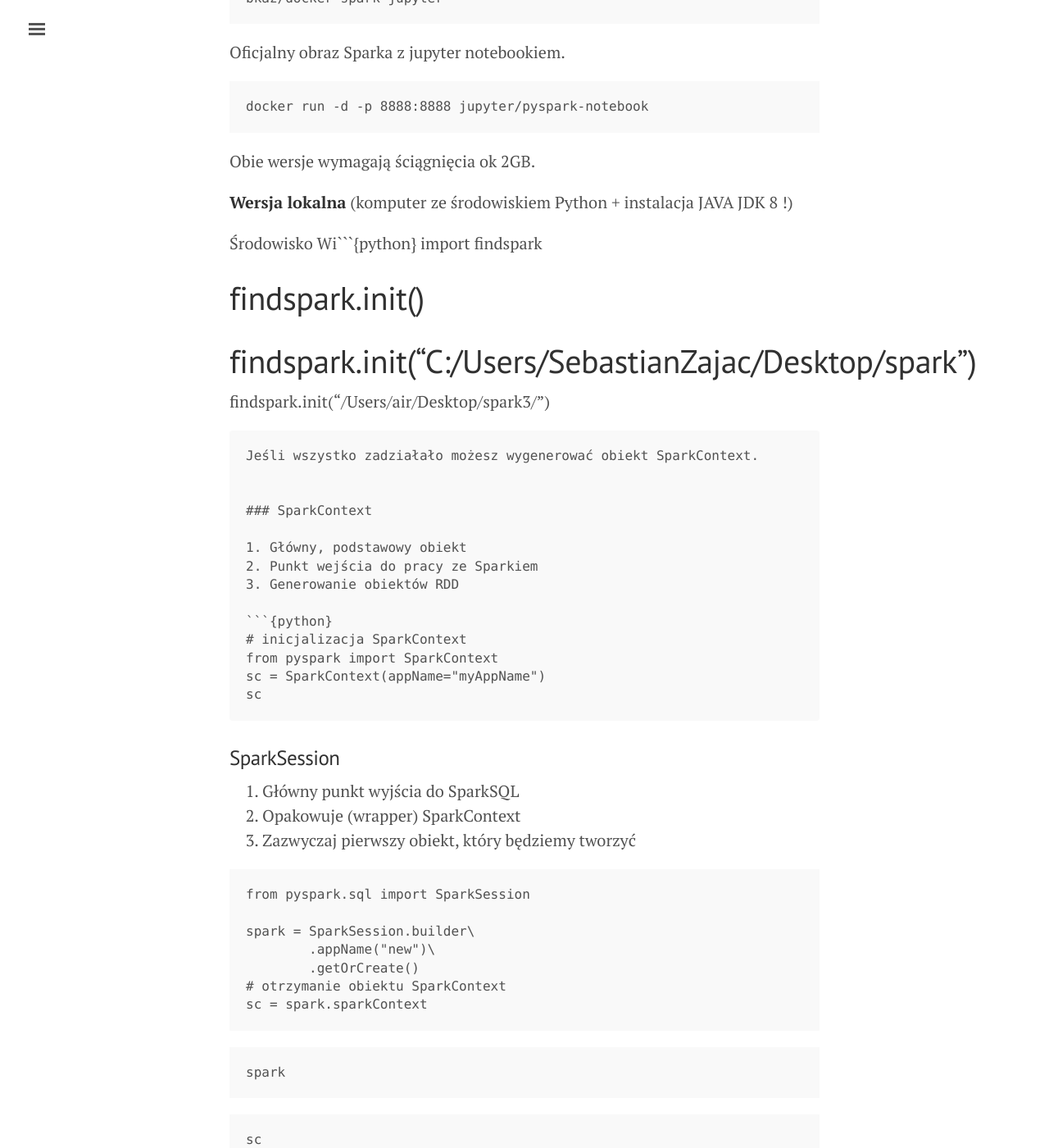
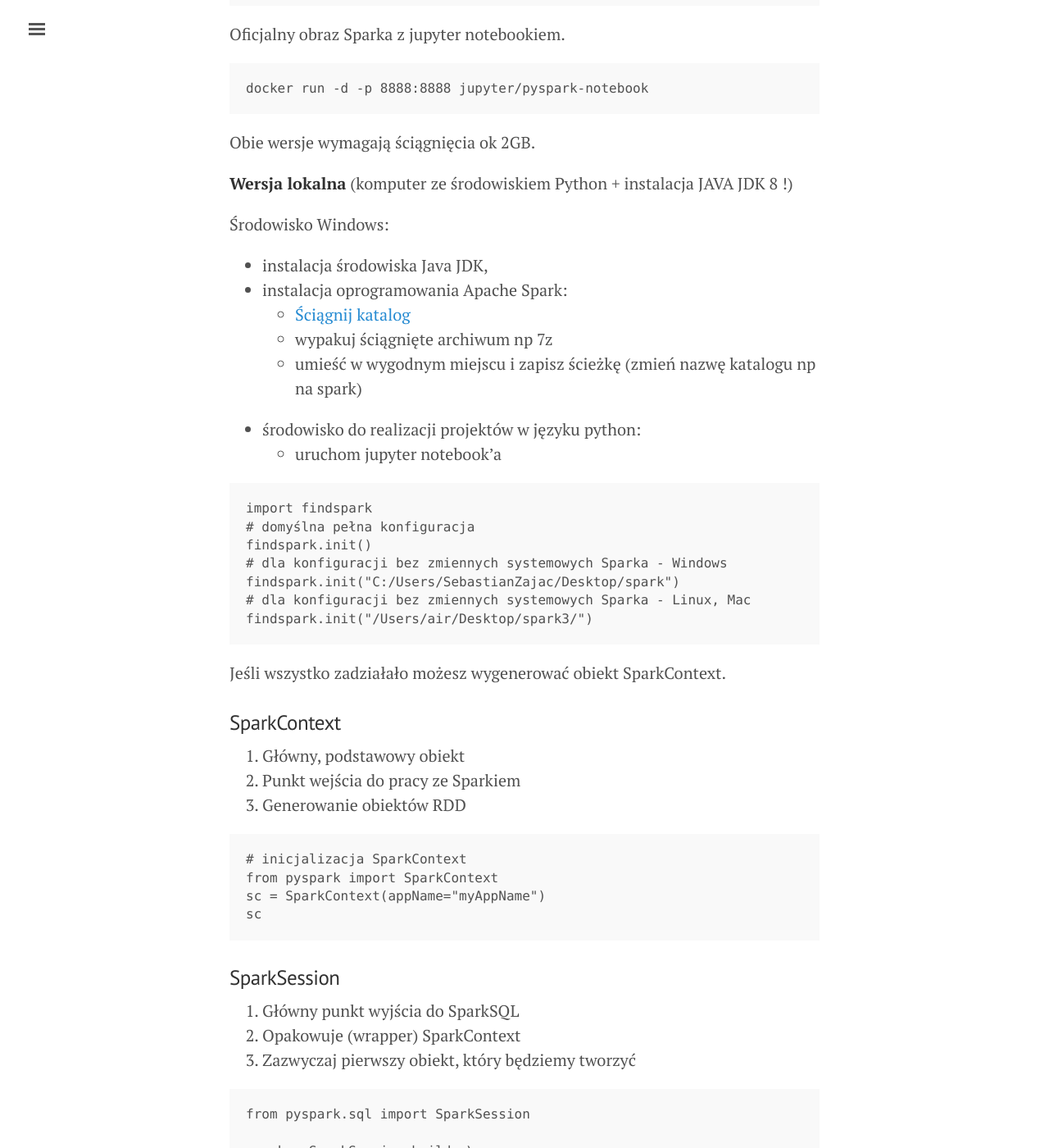
Before and after one commit to sebkaz-teaching/RealTime, a Jekyll site: the page built from cw4.md, in a window 1280 px wide and 1400 px high, scrolled down 3894 px. Shown: the whole window at 82% size. Built offline with Jekyll 4.4.1, drawn with Linux system fonts in a browser that asks for light colours; a script that is not in the unit is left out; some of the changed text lies outside the part shown.

Commit message:
cw 4 poprawa

````diff
--- a/cw4.md
+++ b/cw4.md
@@ -92,10 +92,23 @@ Obie wersje wymagają ściągnięcia ok 2GB.
 
 **Wersja lokalna** (komputer ze środowiskiem Python + instalacja JAVA JDK 8 !)
 
-Środowisko Wi```{python}
+Środowisko Windows:
+- instalacja środowiska Java JDK,
+- instalacja oprogramowania Apache Spark:
+    - [Ściągnij katalog](https://www.apache.org/dyn/closer.lua/spark/spark-3.1.1/spark-3.1.1-bin-hadoop2.7.tgz)
+    - wypakuj ściągnięte archiwum np 7z
+    - umieść w wygodnym miejscu i zapisz ścieżkę (zmień nazwę katalogu np na spark)
+- środowisko do realizacji projektów w języku python:
+    - uruchom jupyter notebook'a
+
+
+```{python}
 import findspark
-# findspark.init()
-# findspark.init("C:/Users/SebastianZajac/Desktop/spark")
+# domyślna pełna konfiguracja
+findspark.init()
+# dla konfiguracji bez zmiennych systemowych Sparka - Windows
+findspark.init("C:/Users/SebastianZajac/Desktop/spark")
+# dla konfiguracji bez zmiennych systemowych Sparka - Linux, Mac
 findspark.init("/Users/air/Desktop/spark3/")
 ```
 Jeśli wszystko zadziałało możesz wygenerować obiekt SparkContext.
@@ -126,6 +139,9 @@ from pyspark.sql import SparkSession
 spark = SparkSession.builder\
         .appName("new")\
         .getOrCreate()
+```
+Posiadając obiekt `SparkSession` możesz odtworzyc obiekt SparkContext.
+```python
 # otrzymanie obiektu SparkContext
 sc = spark.sparkContext
 ```
@@ -444,11 +460,4 @@
 adultDF.write.saveAsTable("adult")
 newAdult = spark.sql("select age, education, sex from adult2 where age > 50")
 newAdult.show(3)
-```ndows:
-- instalacja środowiska Java JDK,
-- instalacja oprogramowania Apache Spark:
-    - [Ściągnij katalog](https://www.apache.org/dyn/closer.lua/spark/spark-3.1.1/spark-3.1.1-bin-hadoop2.7.tgz)
-    - wypakuj ściągnięte archiwum np 7z
-    - umieść w wygodnym miejscu i zapisz ścieżkę (zmień nazwę katalogu np na spark)
-- środowisko do realizacji projektów w języku python:
-    - uruchom jupyter notebook'a
+```
--- a/egzamin.md
+++ b/egzamin.md
@@ -25,3 +25,10 @@ title: Egzamin - zagadnienia
 18. Transformers sklearn - własne klasy dla transformacji danych
 
 ## Apache Spark
+
+1. Uruchomienie Apache Sparka w konsoli
+2. Powołanie obiektu SparkContext i SparkSession
+3. Tworzenie obiektu RDD
+4. akcje na RDD
+5. transformacje na RDD
+6. Ramki Danych
````
Also changed, not shown: other parts of cw4.md (+2 -2 lines).
